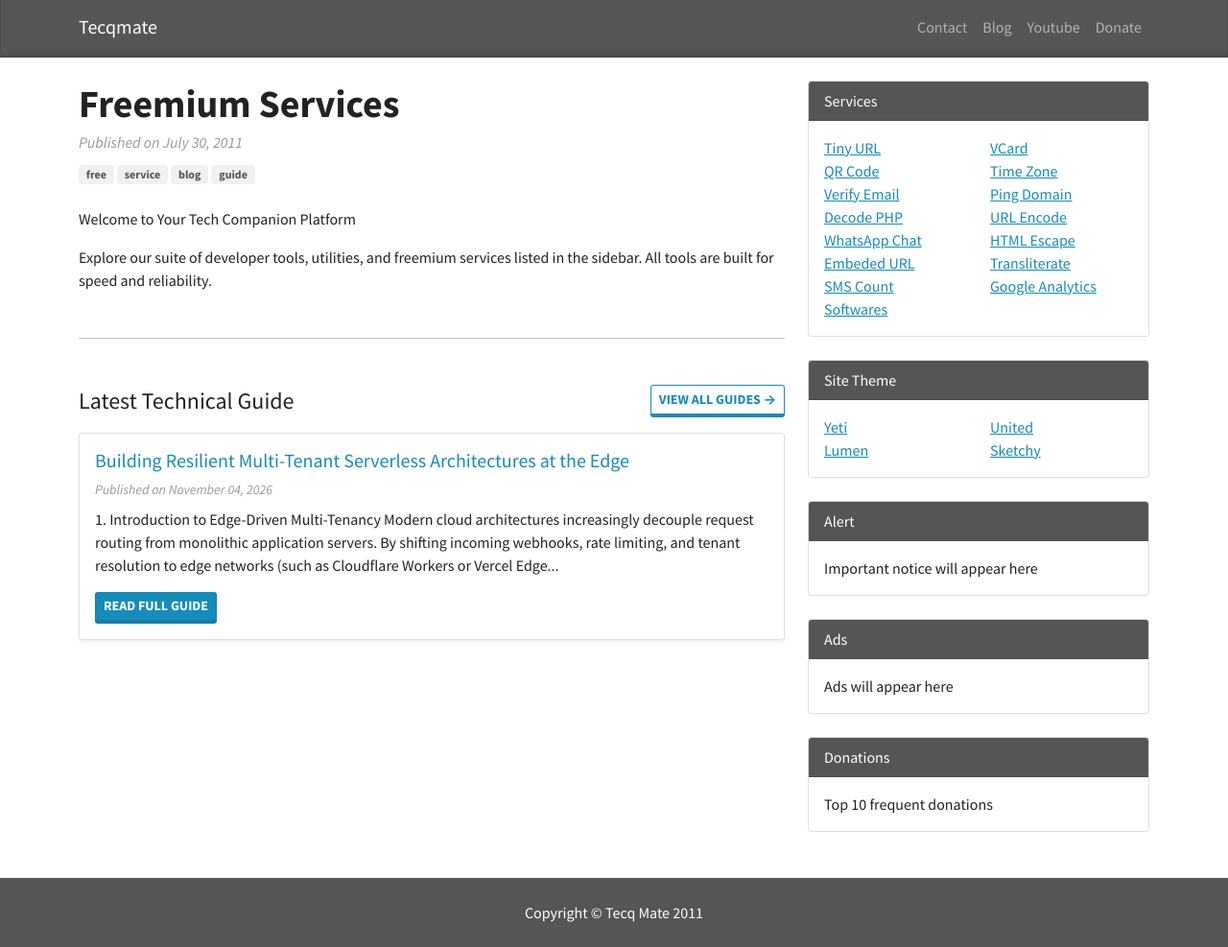
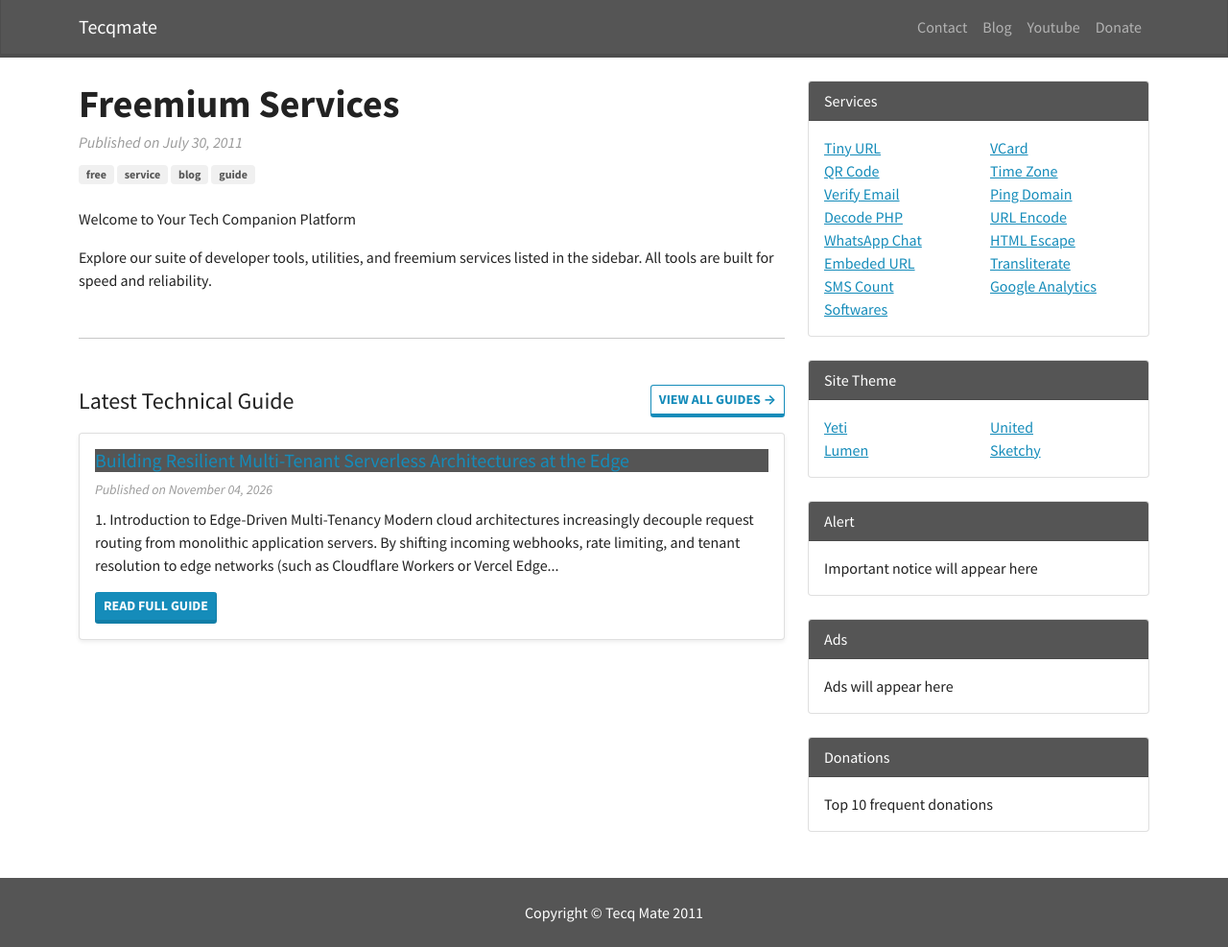
Before and after one commit to tecqmate/site, a Jekyll site: the page built from index.md, in a window 1280 px wide. Shown: the whole page at 96% size. Built offline with Jekyll 4.4.1, drawn with Linux system fonts in a browser that asks for light colours.

Commit message:
text dark

```diff
--- a/index.md
+++ b/index.md
@@ -21,7 +21,7 @@
 {% assign latest = site.posts.last %}
 <div class="card shadow-sm mb-4">
     <div class="card-body">
-    <h3 class="card-title h5">
+    <h3 class="card-title h5 bg-dark text-white">
         <a href="{{ latest.url | relative_url }}" class="text-decoration-none">{{ latest.title }}</a>
     </h3>
     <div class="text-muted fst-italic small mb-2">Published on {{ latest.date | date: '%B %d, %Y' }}</div>
```
Also changed, not shown: blog.md (+1 -1 lines).
